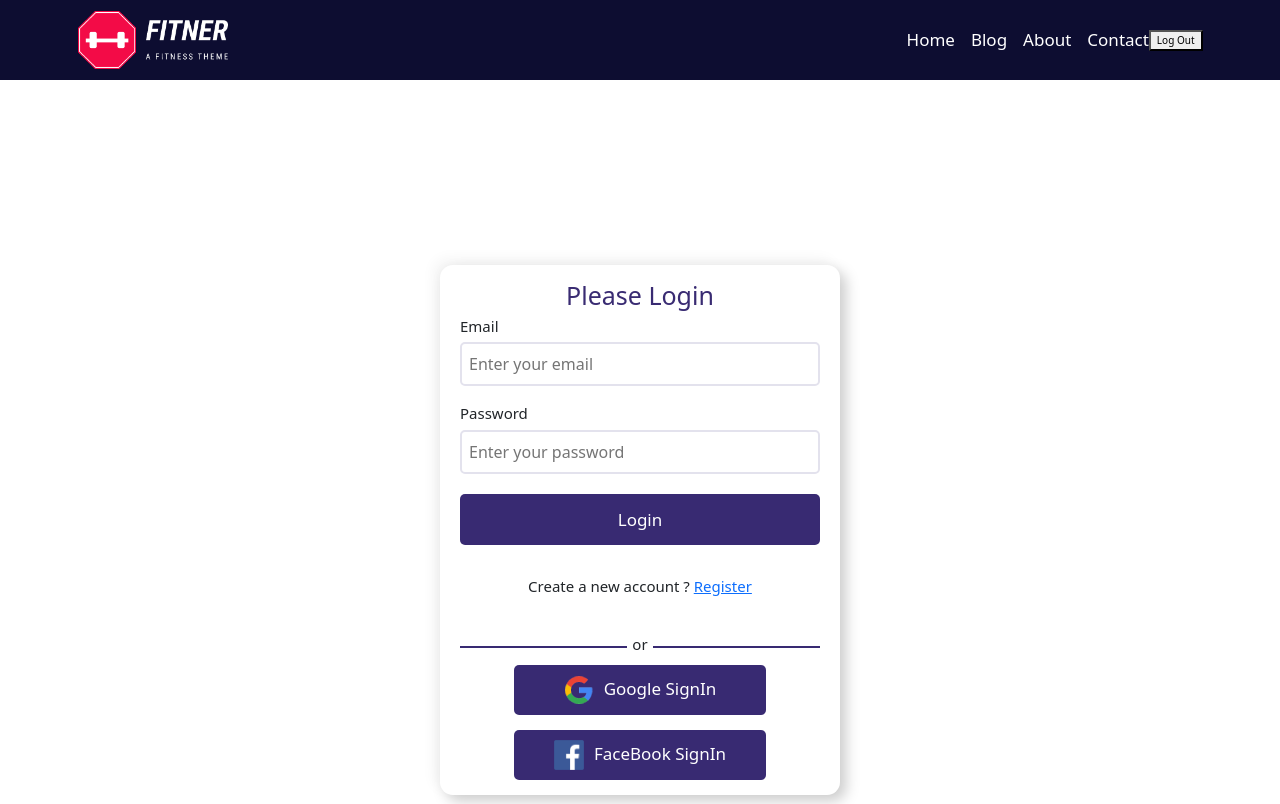
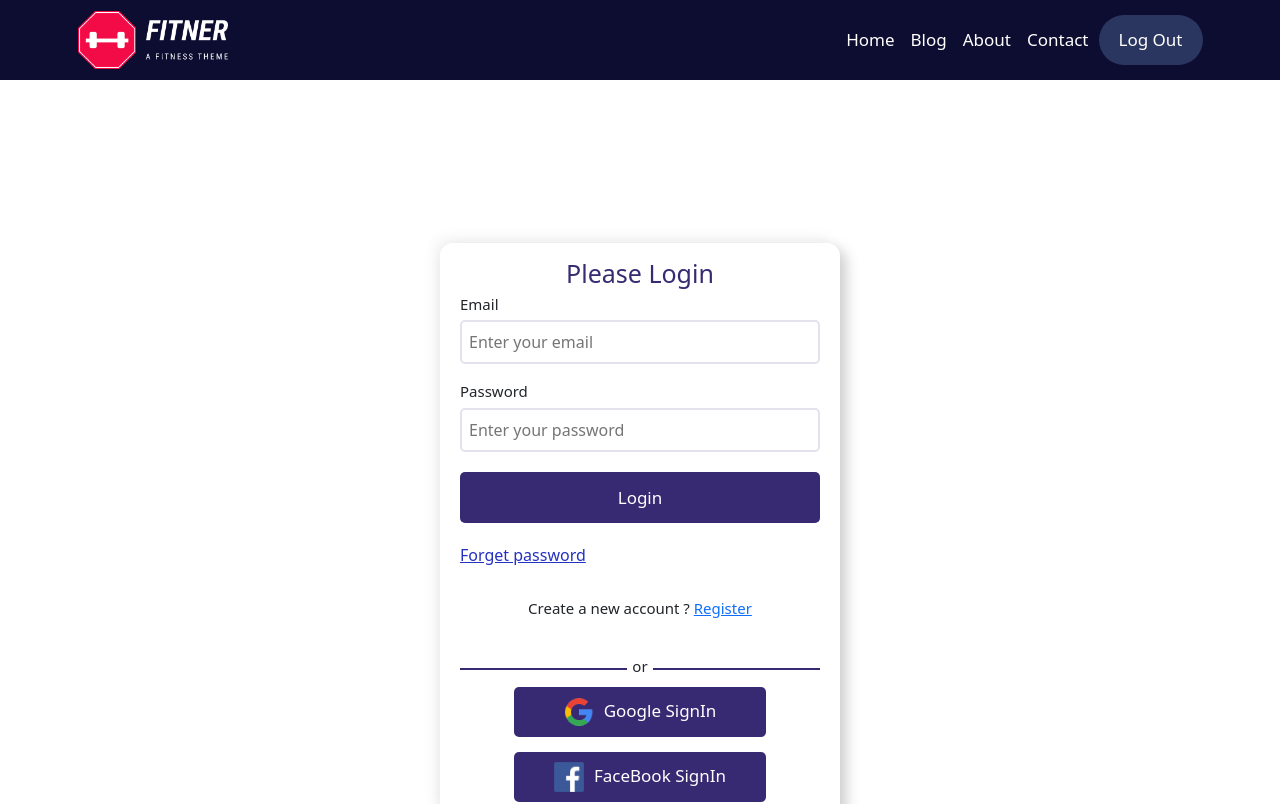
Before and after one commit to MdIbrahimKholil7/gym-website, a React (Create React App) app: page /login in a window 1280 px wide. Shown: the top 804 px of the page. Built offline with nearby package versions, Linux system fonts and the light colour scheme; no server answers; sample sign-in values are in the browser's storage.

Commit message:
require auth comlete

```diff
--- a/package.json
+++ b/package.json
@@ -15,6 +15,7 @@
     "react-firebase-hooks": "^5.0.3",
     "react-router-dom": "^6.3.0",
     "react-scripts": "5.0.1",
+    "react-toastify": "^8.2.0",
     "swiper": "^8.1.1",
     "web-vitals": "^2.1.4"
   },
--- a/src/App.js
+++ b/src/App.js
@@ -12,21 +12,26 @@ import Register from './components/Register/Register';
 import Information from './components/Information/Information';
 import ContactUs from './components/ContactUs/ContactUs';
 import About from './components/About/About';
+import RequireAuth from './components/Shared/RequireAuth/RequireAuth';
 function App() {
   return (
     <div className="App">
-      <Header/>
+      <Header />
       <Routes>
-        <Route path='/' element={<Home/>}></Route>
-        <Route path='/blog' element={<Blog/>}></Route>
-        <Route path='/about' element={<About/>}/>
-        <Route path='/contactus' element={<ContactUs/>}/>
-        <Route path='/login' element={<Login/>}/>
-        <Route path='/register' element={<Register/>}/>
-        <Route path='/information' element={<Information/>}/>
-        <Route path='servicebook/:bookId' element={<ServiceBook/>}></Route>
+        <Route path='/' element={<Home />}></Route>
+        <Route path='/blog' element={<RequireAuth>
+          <Blog />
+        </RequireAuth>}></Route>
+        <Route path='/about' element={<About />} />
+        <Route path='/contactus' element={<ContactUs />} />
+        <Route path='/login' element={<Login />} />
+        <Route path='/register' element={<Register />} />
+        <Route path='/information' element={<RequireAuth>
+          <Information />
+        </RequireAuth>} />
+        <Route path='servicebook/:bookId' element={<ServiceBook />}></Route>
       </Routes>
-      <Footer/>
+      <Footer />
     </div>
   );
 }
--- a/src/components/HomePage/Services/ServiceCard/ServiceCard.js
+++ b/src/components/HomePage/Services/ServiceCard/ServiceCard.js
@@ -1,3 +1,4 @@
+
 import React, { useEffect, useState } from 'react';
 import { Link } from 'react-router-dom';
 import './ServiceCard.css'
@@ -19,7 +20,6 @@ const ServiceCard = ({service}) => {
    }
    const btn=<button className='see-btn' onClick={handleDesc}>See more</button>
    const showMoreBtn=details.length > 69 && btn
-    console.log(service)
     return (
         <div>
             <div className='card'>
--- a/src/components/Login/Login.css
+++ b/src/components/Login/Login.css
@@ -0,0 +1,7 @@
+.forget{
+    font-size: 1.6rem ;
+    color: rgb(36, 49, 193);
+    margin-top: 2rem;
+    text-decoration: underline;
+    cursor: pointer;
+}
--- a/src/components/Login/Login.js
+++ b/src/components/Login/Login.js
@@ -1,24 +1,87 @@
-import React from 'react';
-import { Link } from 'react-router-dom';
+import React, { useRef, useState } from 'react';
+import { useSendPasswordResetEmail, useSignInWithEmailAndPassword } from 'react-firebase-hooks/auth';
+import { Link, useNavigate } from 'react-router-dom';
+import { ToastContainer, toast } from 'react-toastify';
+
+import 'react-toastify/dist/ReactToastify.css';
+import auth from '../../firebase.init';
 import Social from '../Social/Social';
 import './Login.css'
 const Login = () => {
+    const navigate = useNavigate()
+    const [emailError, setEmailError] = useState({})
+    const [
+        signInWithEmailAndPassword,
+        user,
+        loading,
+        error,
+    ] = useSignInWithEmailAndPassword(auth)
+    const [sendPasswordResetEmail, sending, resetError] = useSendPasswordResetEmail(auth)
+
+    let errorElement;
+    if (user) {
+        navigate('/')
+    }
+    if (error) {
+        errorElement = error.message
+        console.log(error?.message)
+    }
+    const emailRef = useRef('')
+    const passwordRef = useRef('')
+
+
+    // reset password
+    const handleResetPassword = async (event) => {
+        const email = emailRef.current.value
+        await sendPasswordResetEmail(email)
+        toast(<p className='fs-4'>Reset password link sent in your email</p>)
+        console.log('sent')
+    }
+
+    const handleForm = event => {
+        event.preventDefault()
+        const email = emailRef.current.value
+        const password = passwordRef.current.value
+        const regex = /^\w+@[a-zA-Z_]+?\.[a-zA-Z]{2,3}$/.test(email);
+        console.log(regex)
+        if (!regex) {
+            return setEmailError({ passwword: '', email: 'please provide a valid email' })
+        }
+        if(password === ''){
+            return setEmailError({ email: '', password: 'Please Input your password' })
+        }
+        if (password.length < 6) {
+        return setEmailError({ email: '', password: 'Password should be greater than 6' })
+        }
+
+        if (regex && password.length > 6) {
+            setEmailError('')
+            signInWithEmailAndPassword(email, password)
+            console.log('success')
+        }
+    }
+    console.log(emailError)
     return (
         <div className='form-container'>
             <div className='auth-form'>
                 <h1 className='text-center'>Please Login</h1>
-                <form>
+                <form onSubmit={handleForm}>
                     <div className='input-div'>
                         <label className='fs-4 mb-2' htmlFor="email">Email</label>
-                        <input type="email" name="email" placeholder='Enter your email' />
+                        <input type="email" ref={emailRef} name="email" placeholder='Enter your email' />
+                        {emailError?.email && <p className='text-danger my-2 fs-4'>{emailError?.email}</p>}
                     </div>
                     <div className='input-div'>
                         <label className='fs-4 mb-2' htmlFor="Password">Password</label>
-                        <input type="password" name="password" placeholder='Enter your password' />
+                        <input type="password" ref={passwordRef} name="password" placeholder='Enter your password' />
+                        {emailError?.password && <p className='text-danger my-2 fs-4'>{emailError?.password}</p>}
                     </div>
                     <button className='submit-btn' type='submit'>Login</button>
+                    <p className='text-danger my-2 fs-4'>{error && errorElement}</p>
+                    <p onClick={handleResetPassword} className='forget'>Forget password</p>
                     <p className='fs-4 text-center my-5'>Create a new account ? <Link to='/register'>Register</Link></p>
                     <Social />
+                    <ToastContainer/>
                 </form>
             </div>
         </div>
--- a/src/components/Register/Register.css
+++ b/src/components/Register/Register.css
@@ -40,7 +40,24 @@
 .auth-form input::placeholder {
     font-size: 1.6rem;
 }
+.error{
+    color: red;
+    font-size: 1.6rem;
 
+}
+/* .error::before{
+    content:'x';
+    color: red;
+    font-size: 1.8rem;
+    margin-right: .7rem;
+} */
+.block{
+    display: block;
+
+}
+.closes{
+    display: none;
+}
 .submit-btn {
     width: 100%;
     display: block;
--- a/src/components/Register/Register.js
+++ b/src/components/Register/Register.js
@@ -1,26 +1,46 @@
-import React, { useRef } from 'react';
+import React, { useEffect, useRef, useState } from 'react';
 import { useCreateUserWithEmailAndPassword } from 'react-firebase-hooks/auth';
-import { Link } from 'react-router-dom';
+import { Link, useNavigate } from 'react-router-dom';
 import auth from '../../firebase.init';
 import Social from '../Social/Social';
 import './Register.css'
 const Register = () => {
+    const [emailError,setEmailError]=useState({})
+    const navigate=useNavigate()
     const emailRef=useRef('')
     const passwordRef=useRef('')
     const confirmPasswordRef=useRef('')
     const [createUserWithEmailAndPassword,user,loading,error]=useCreateUserWithEmailAndPassword(auth)
+   useEffect(()=>{
     if(user){
+        setEmailError('')
+        navigate('/')
         console.log(user)
     }
     if(error){
-        console.log('Email Already exist')
+        return setEmailError({password:'',email:'',confirmPassword:'',error:'Email already exist'})
     }
+   },[user,error])
     const handleForm=event=>{
         event.preventDefault()
         const email=emailRef.current.value
         const password=passwordRef.current.value
         const confirmPassword=confirmPasswordRef.current.value
-        if(email && password){
+
+        const regex=/^\w+@[a-zA-Z_]+?\.[a-zA-Z]{2,3}$/.test(email);
+        console.log(regex)
+        if(!regex){
+            return setEmailError({password:'',email:'Please provide a valid email',confirmPassword:''})
+        }
+        if(password.length <= 6){
+            return setEmailError({password:'Password should be greater than 6',email:'',confirmPassword:''})
+        }
+        if(password !== confirmPassword){
+           return setEmailError({password:'',email:'',confirmPassword:'Password not match'})
+        }
+
+        if(regex && password.length>6){
+            setEmailError('')
             createUserWithEmailAndPassword(email,password)
         }
         console.log(email)
@@ -33,15 +53,19 @@ const Register = () => {
                     <div className='input-div'>
                         <label className='fs-4 mb-2' htmlFor="email">Email</label>
                         <input ref={emailRef} type="email" name="email" placeholder='Enter your email' required/>
+                        <p className={`error ${emailError?'block':'closes'}`}>{emailError.email}</p>
                     </div>
                     <div className='input-div'>
                         <label className='fs-4 mb-2' htmlFor="Password">Password</label>
                         <input ref={passwordRef} type="password" name="password" placeholder='Enter your password'  required/>
+                        <p className={`error ${emailError?'block':'closes'}`}>{emailError.password}</p>
                     </div>
                     <div className='input-div'>
                         <label className='fs-4 mb-2' htmlFor="Confirm Password">Confirm Password</label>
                         <input ref={confirmPasswordRef} type="password" name="confirm-password" placeholder='Confirm password' required/>
+                        <p className={`error ${emailError?'block':'closes'}`}>{emailError.confirmPassword}</p>
                     </div>
+                    <p className={`error ${emailError?'block':'closes'}`}>{emailError.error}</p>
                     <button className='submit-btn' type='submit'>Register</button>
                     <p className='fs-4 text-center my-5'>Already have an account ? <Link to='/login'>Login</Link></p>
                     <Social/>
--- a/src/components/Shared/Header/Header.css
+++ b/src/components/Shared/Header/Header.css
@@ -29,7 +29,15 @@
     font-size: 1.7rem;
     color: #fff;
 }
-
+.log-btn{
+    border: none;
+    padding: 1.2rem 2rem ;
+    background: rgba(49, 62, 105, 0.845);
+    color: #fff;
+    font-size: 1.7rem;
+    border-radius: 10rem;
+    margin-left: 1rem;
+}
 .menu-icon {
     width: 4rem;
     color: white;
@@ -38,6 +46,8 @@
 .icon {
     display: none;
 }
+
+
 
 @media screen and (max-width:868px) {
     .logo {
--- a/src/components/Shared/Header/Header.js
+++ b/src/components/Shared/Header/Header.js
@@ -43,7 +43,7 @@ const Header = () => {
                                 }
 
                                {
-                                   user?<button onClick={handleSignOut}>Log Out</button>: <div className='d-flex'>
+                                   user?<button className='log-btn' onClick={handleSignOut}>Log Out</button>: <div className='d-flex'>
                                    <li><NavLink className='text-white text-decoration-none' to='/login'>LogIn</NavLink></li>
                                    <li><NavLink className='text-white text-decoration-none' to='/register'>Register</NavLink></li>
                                </div>
--- /dev/null
+++ b/src/components/Shared/RequireAuth/RequireAuth.js
@@ -0,0 +1,17 @@
+import React from 'react';
+import { useAuthState } from 'react-firebase-hooks/auth';
+import { Navigate, useLocation, useNavigate } from 'react-router-dom';
+import auth from '../../../firebase.init';
+
+const RequireAuth = ({children}) => {
+    const [user,loading]=useAuthState(auth)
+    const location=useLocation()
+    console.log(user)
+    if(!user){
+       return <Navigate to='/login' state={{from:location}} replace/>
+        // console.log('proteceted')
+    }
+    return children
+};
+
+export default RequireAuth;
--- a/src/hooks/useService.js
+++ b/src/hooks/useService.js
@@ -54,7 +54,6 @@ const useService = () => {
         setData(details)
 
     }, [])
-    console.log(data)
     return [data, setData]
 }
 
```
Also changed, not shown: 1 other file (tests, documents, lock files or other folders).
